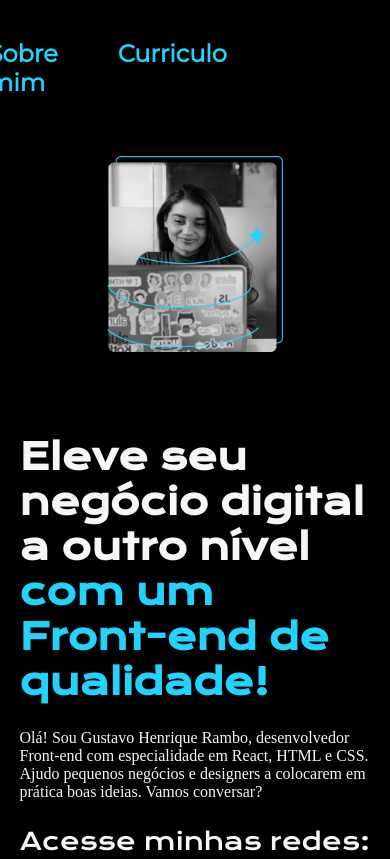
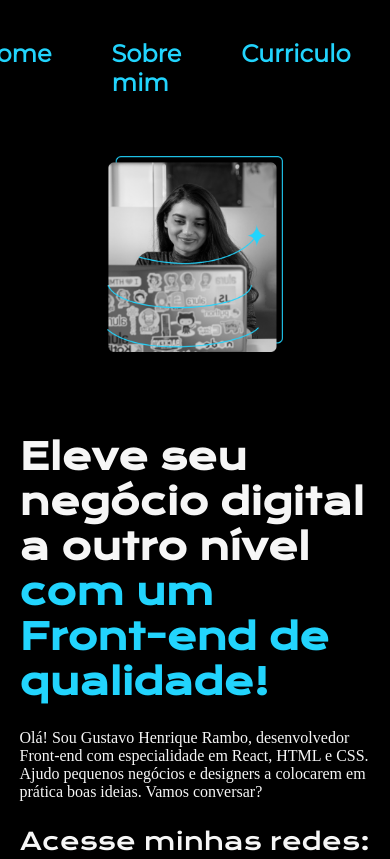
Before and after one commit to GHRambo/Projeto-Portifolio, a plain HTML site: page index.html in a window 390 px wide. Shown: the top 859 px of the page. Drawn offline with nearby package versions, Linux system fonts and the light colour scheme.

Commit message:
Update style.css

```diff
--- a/styles/style.css
+++ b/styles/style.css
@@ -28,7 +28,7 @@ body{
 .cabecalho__menu {
     display: flex;
     justify-content: space-between;
-    margin-right: 300px;
+    margin-right: 18%;
     gap: 60px;
 }
 
@@ -120,7 +120,7 @@ body{
     .cabecalho {
         padding: 10%;
         gap: 0.5em;
-        margin-right: 10px;
+        margin-right: 2%;
     }
 
     .cabecalho__menu {
```
